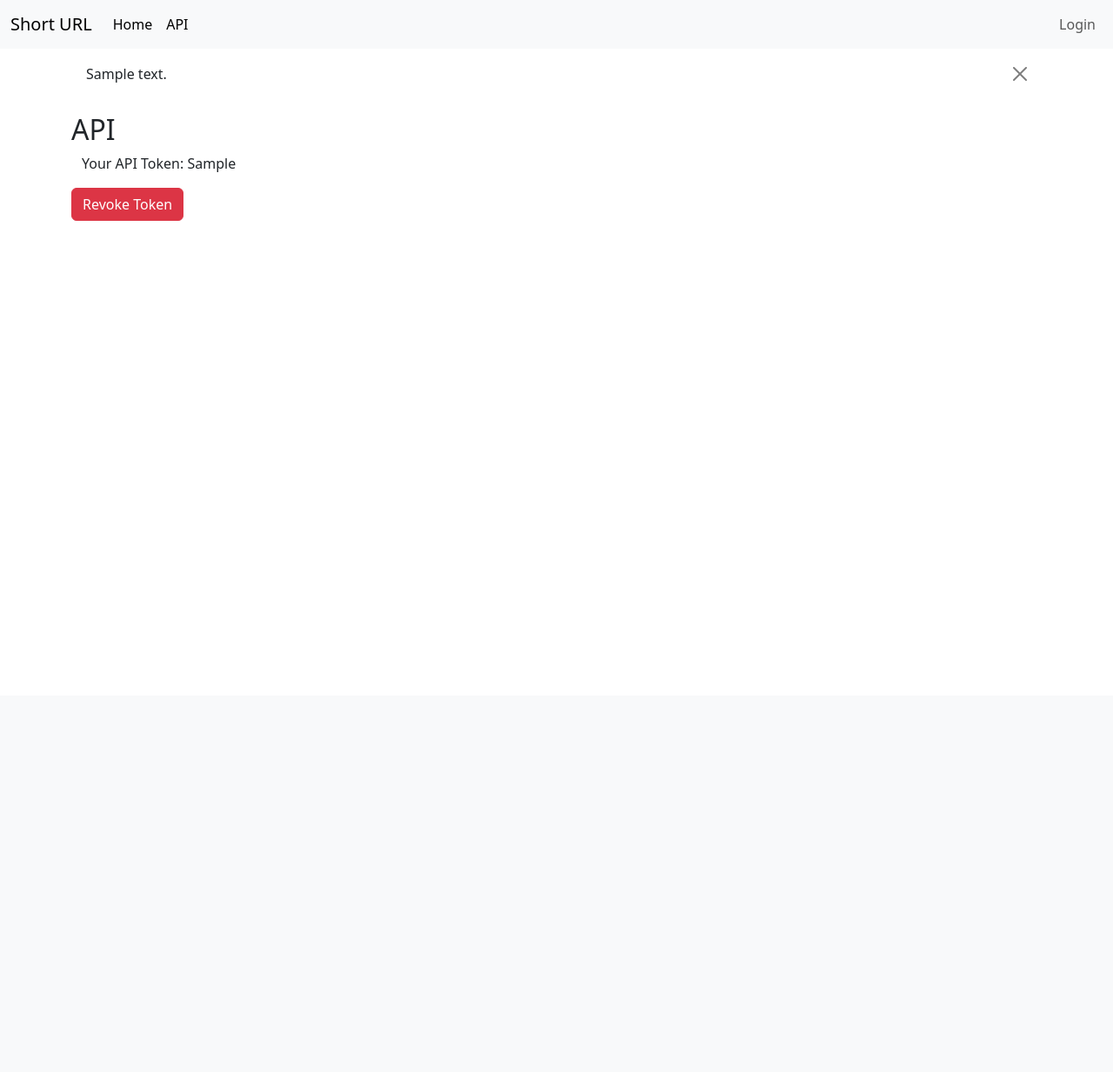
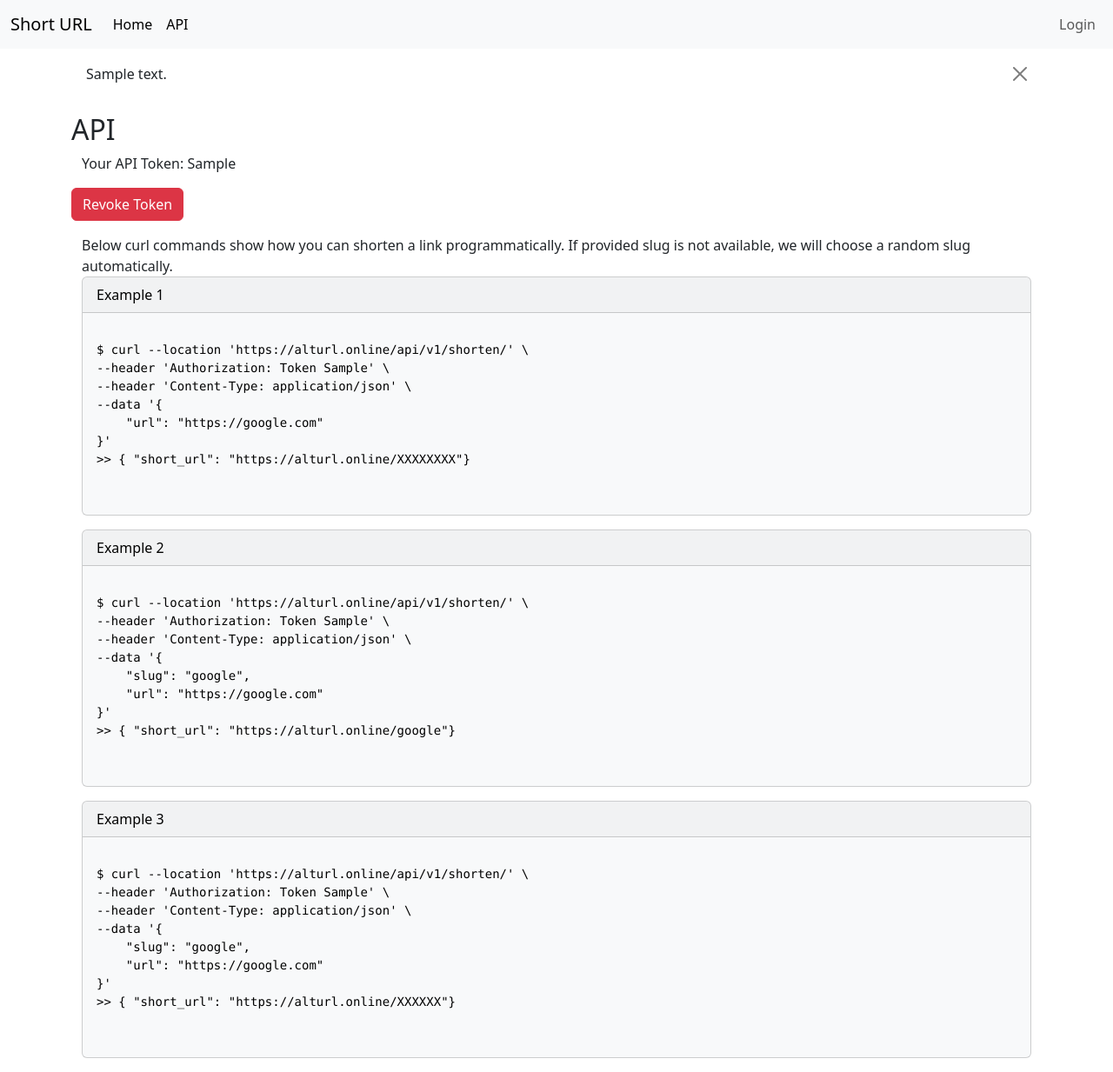
Before and after one commit to souravkhoso1/miniature-couscous, a Django app: template templates/api.html in a window 1280 px wide. Shown: the whole page at 87% size. Before the commit the page ends 254 px from the top, so only its background shows below. Run offline with Django 5.2, Linux system fonts and the light colour scheme; the template is opened without the code that fills it: most values are stand-ins (such as "Sample title", 1, 10 or a date in 2020).

Commit message:
added API usage example

```diff
--- a/templates/api.html
+++ b/templates/api.html
@@ -11,6 +11,59 @@
         <button type="submit" class="btn btn-danger">Revoke Token</button>
     </form>
 </p>
+<div class="container">
+    Below curl commands show how you can shorten a link programmatically. If provided slug is not available, we will choose a random slug automatically.
+    <div class="card text-bg-light mb-3">
+      <div class="card-header">Example 1</div>
+      <div class="card-body">
+        <p class="card-text">
+            <pre>
+$ curl --location 'https://alturl.online/api/v1/shorten/' \
+--header 'Authorization: Token {{ api_token }}' \
+--header 'Content-Type: application/json' \
+--data '{
+    "url": "https://google.com"
+}'
+>> { "short_url": "https://alturl.online/XXXXXXXX"}
+            </pre>
+        </p>
+      </div>
+    </div>
+    <div class="card text-bg-light mb-3">
+      <div class="card-header">Example 2</div>
+      <div class="card-body">
+        <p class="card-text">
+            <pre>
+$ curl --location 'https://alturl.online/api/v1/shorten/' \
+--header 'Authorization: Token {{ api_token }}' \
+--header 'Content-Type: application/json' \
+--data '{
+    "slug": "google",
+    "url": "https://google.com"
+}'
+>> { "short_url": "https://alturl.online/google"}
+            </pre>
+        </p>
+      </div>
+    </div>
+    <div class="card text-bg-light mb-3">
+      <div class="card-header">Example 3</div>
+      <div class="card-body">
+        <p class="card-text">
+            <pre>
+$ curl --location 'https://alturl.online/api/v1/shorten/' \
+--header 'Authorization: Token {{ api_token }}' \
+--header 'Content-Type: application/json' \
+--data '{
+    "slug": "google",
+    "url": "https://google.com"
+}'
+>> { "short_url": "https://alturl.online/XXXXXX"}
+            </pre>
+        </p>
+      </div>
+    </div>
+</div>
 {% else %}
 <form method="POST" action="{{ base_url }}/api/generate_token/">
     {% csrf_token %}
```
